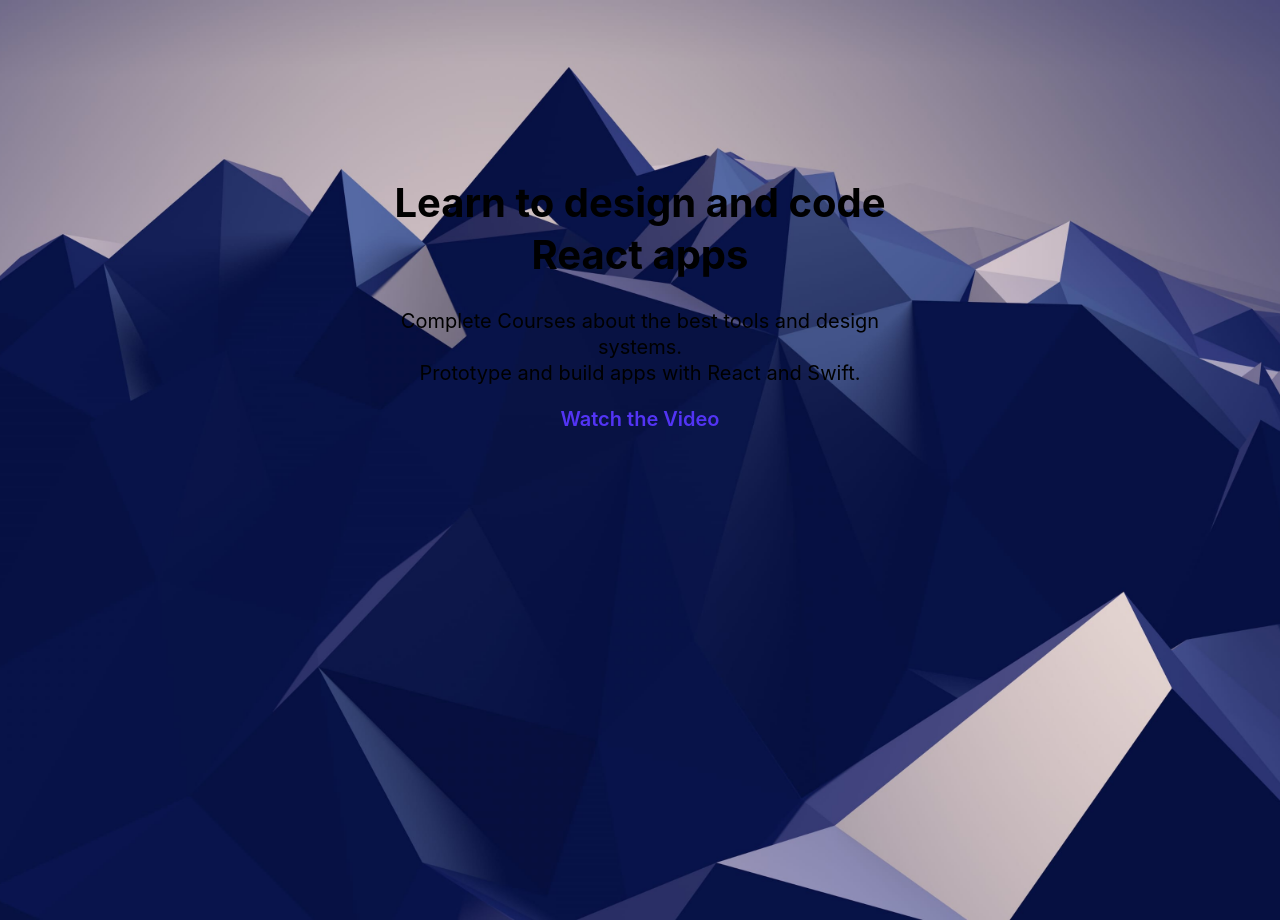
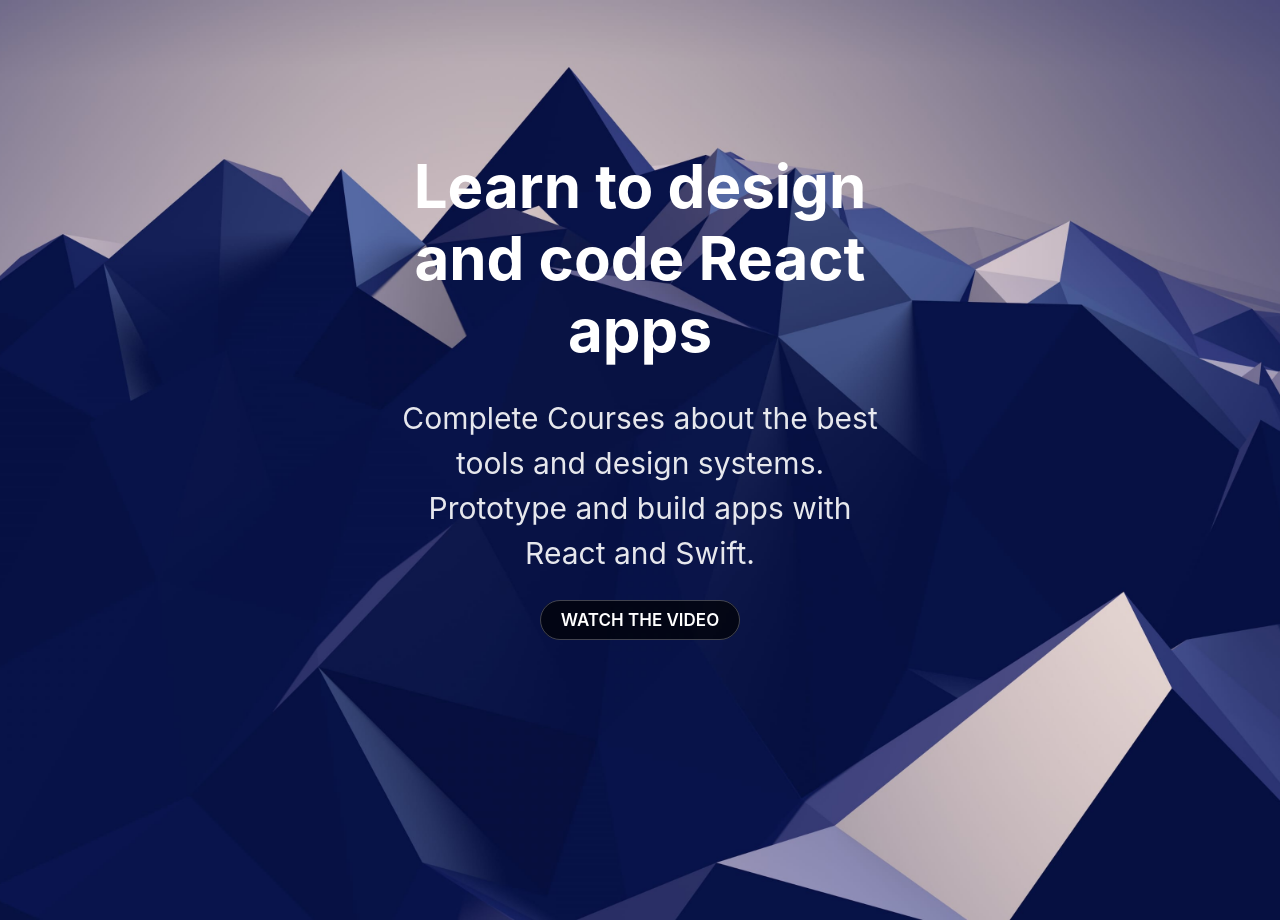
Before and after one commit to CodefulDom/design-gatsby, a Gatsby site: page / in a window 1280 px wide. Built offline with nearby package versions, Linux system fonts and the light colour scheme; Gatsby itself is replaced by a stand-in of ours.

Commit message:
:art: working on css

```diff
--- a/src/components/layout.css
+++ b/src/components/layout.css
@@ -28,4 +28,25 @@ a {
 }
 
 .Hero h1 {
+  margin: 0;
+  color: white;
+  font-size: 60px;
+  line-height: 1.2;
 }
+
+.Hero p {
+  color: rgba(255, 255, 255, 0.9);
+  font-size: 30px;
+  line-height: 1.5;
+}
+
+.Hero a {
+  font-size: 17px;
+  font-weight: 600;
+  color: white;
+  text-transform: uppercase;
+  background: rgba(0, 0, 0, 0.7);
+  padding: 9px 20px;
+  border: 1px solid rgba(255, 255, 255, 0.25);
+  border-radius: 20px;
+}
```
